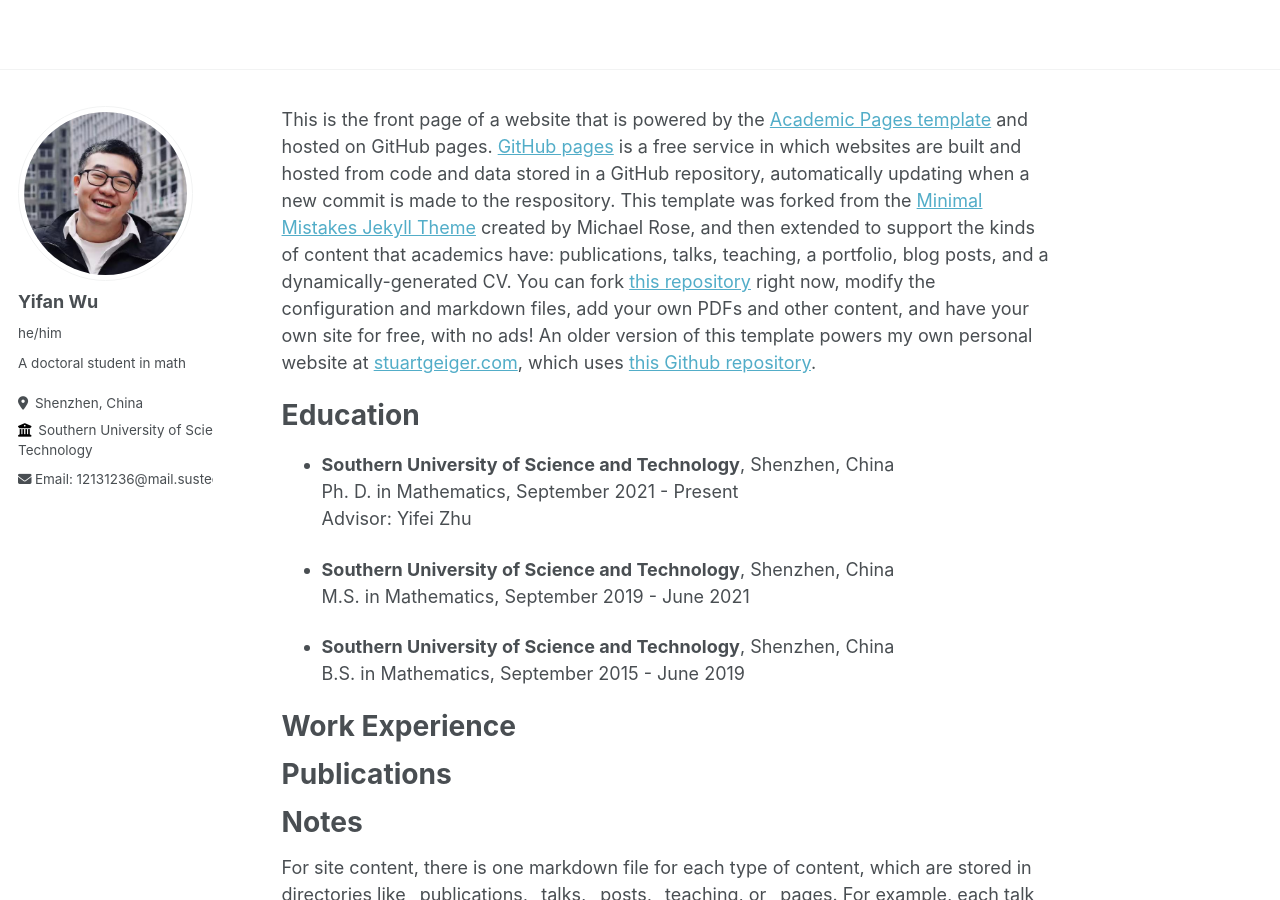
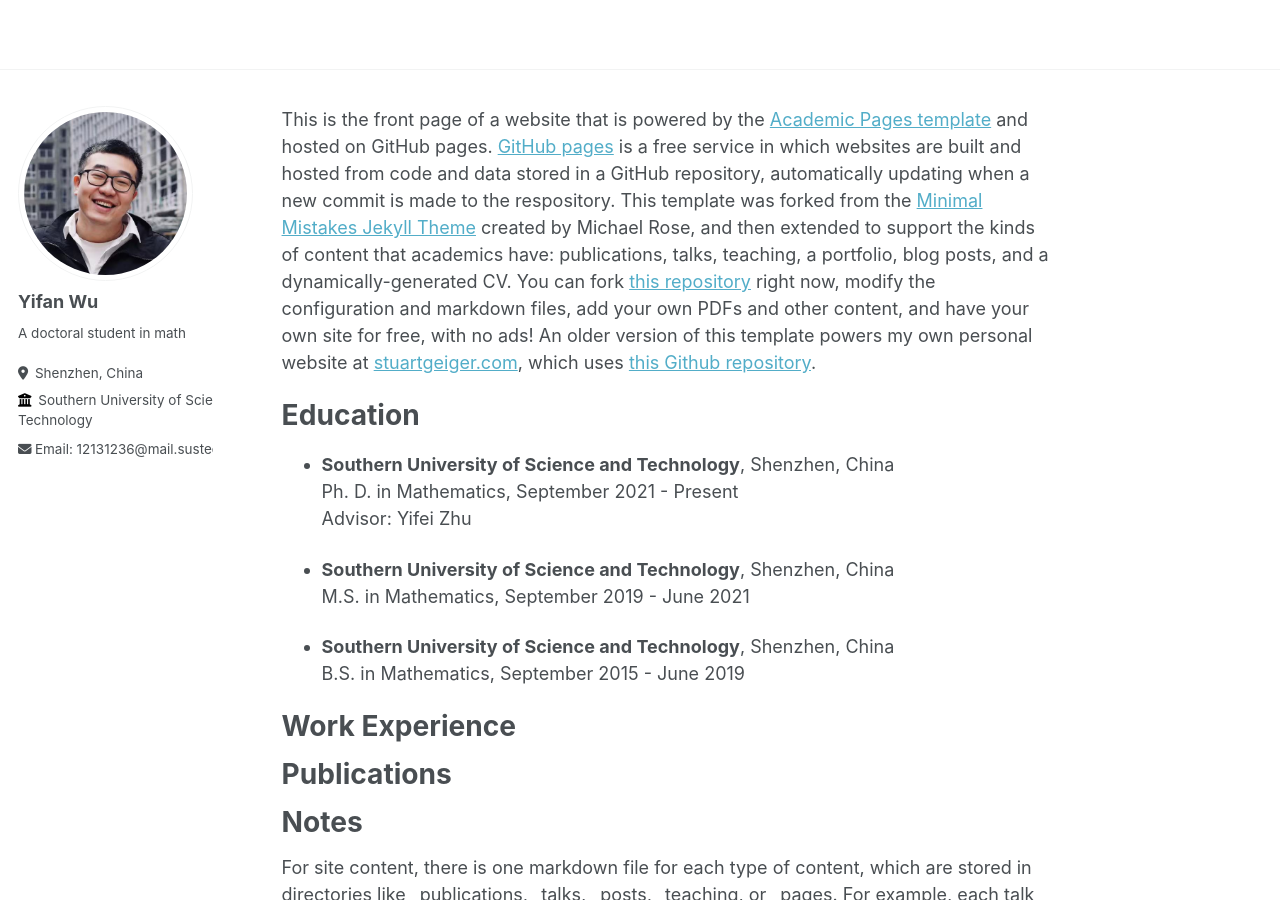
Before and after one commit to Wuyf19970105/Wuyf19970105.github.io, a Jekyll site: the page built from _pages/about.md, in a window 1280 px wide and 900 px high. Built offline with Jekyll 4.4.1, drawn with Linux system fonts in a browser that asks for light colours.

Commit message:
Update _config.yml
Signed-off-by: Yifan Wu <148335396+Wuyf19970105@users.noreply.github.com>

```diff
--- a/_config.yml
+++ b/_config.yml
@@ -23,7 +23,7 @@ author:
   # Biographic information
   avatar           : "abc.png"
   name             : "Yifan Wu"
-  pronouns         : "he/him" # example: "she/her"
+  pronouns         : # example: "she/her"
   bio              : "A doctoral student in math"
   location         : "Shenzhen, China"
   employer         : "Southern University of Science and <br>Technology"
```
